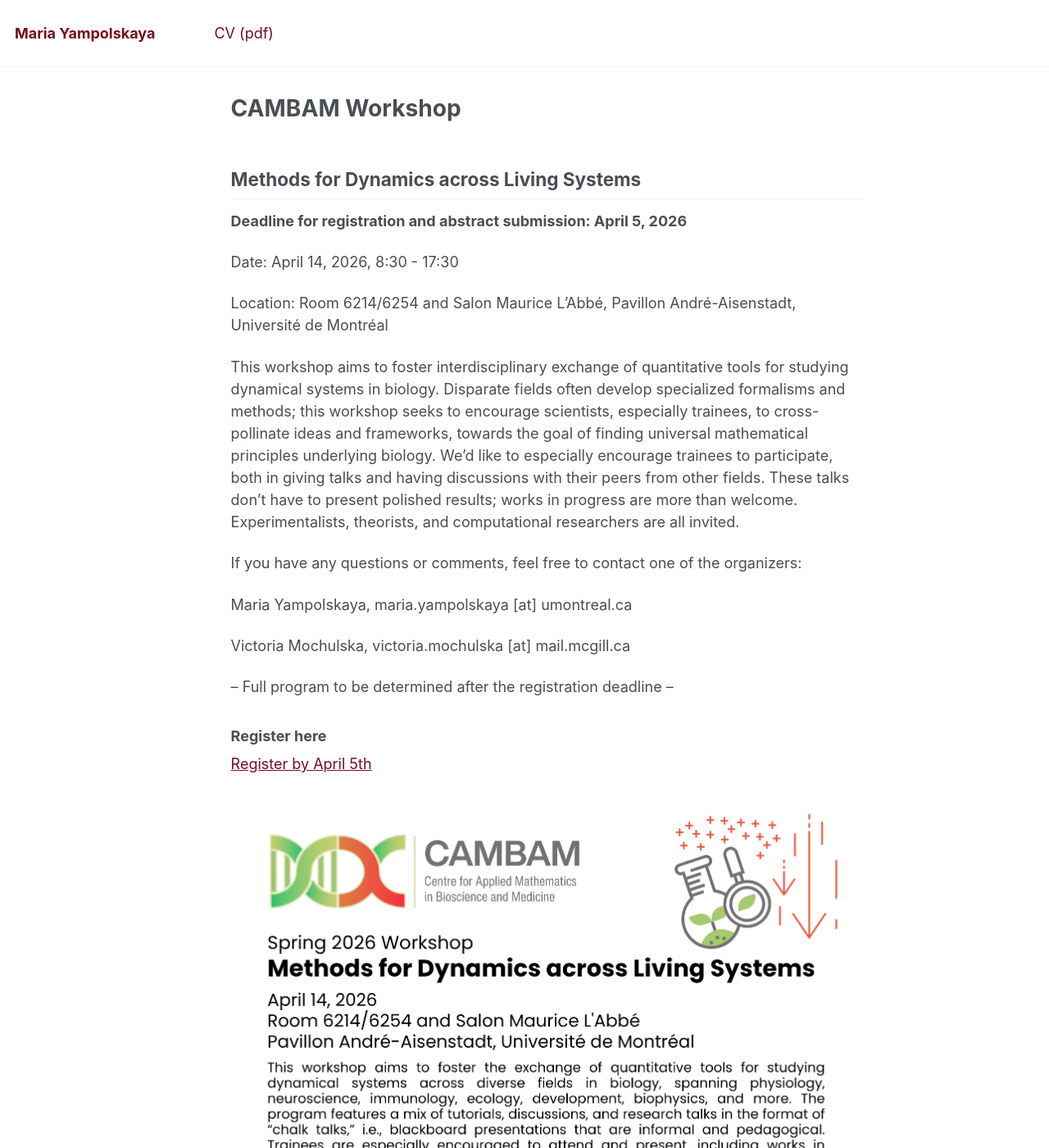
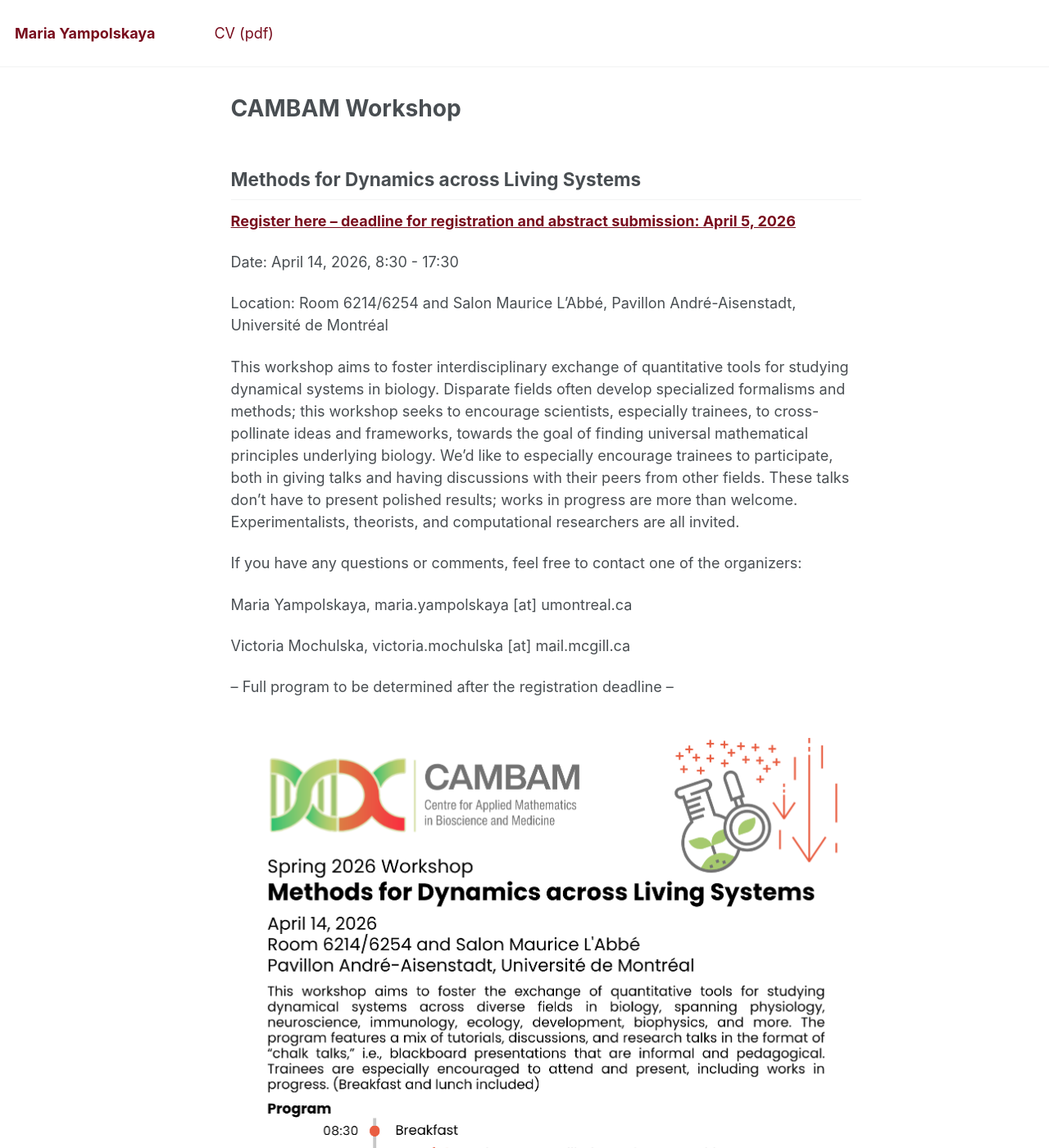
Before and after one commit to maria-yampolskaya/maria-yampolskaya.github.io, a Jekyll site: the page built from _pages/workshop.md, in a window 1280 px wide and 1400 px high. Shown: the whole window at 82% size. Built offline with Jekyll 4.4.1, drawn with Linux system fonts in a browser that asks for light colours.

Commit message:
fixed url

```diff
--- a/_pages/workshop.md
+++ b/_pages/workshop.md
@@ -23,8 +23,5 @@ Victoria Mochulska, victoria.mochulska [at] mail.mcgill.ca
 
 -- Full program to be determined after the registration deadline --
 
-### Register here
-[Register by April 5th](https://docs.google.com/forms/d/e/1FAIpQLSeO3s7auXRYXX_HJ1DRur9Fy9gUvDAd82ByTj_Y2J8wbPn2OQ/viewform?usp=header)
-
 
 ![Poster for the workshop with a schedule](/images/CAMBAM-workshop.png)
```
Also changed, not shown: other parts of _pages/workshop.md (+1 -1 lines).
